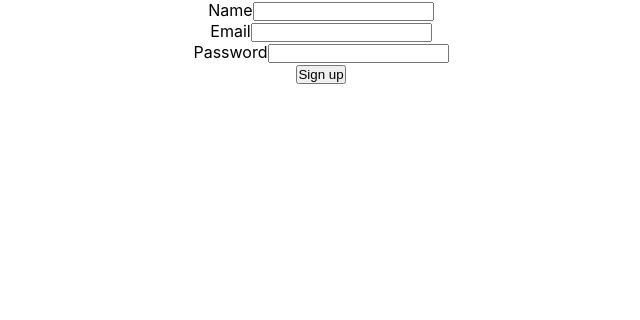
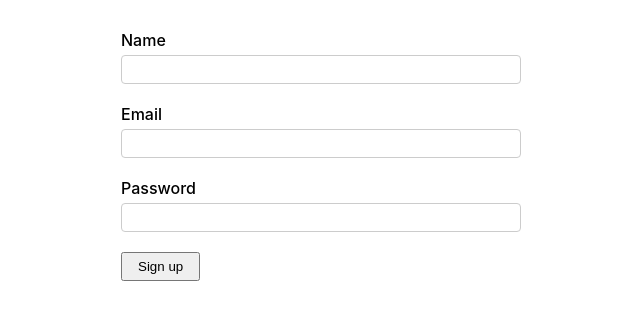
Before and after one commit to Hadi-bakhshi/Formik-project, a React (Create React App) app: page / in a window 1280 px wide. Shown: the top 320 px of the page, without its empty margins (319-959 px from the left). Built offline with nearby package versions, Linux system fonts and the light colour scheme.

Commit message:
form styles updated

```diff
--- a/src/App.css
+++ b/src/App.css
@@ -1,3 +1,27 @@
 .App {
-  text-align: center;
+  padding-top: 30px;
+  display: flex;
+  justify-content: center;
 }
+
+.formControl {
+  margin-bottom: 20px;
+}
+label {
+  display: flex;
+  margin-bottom: 5px;
+  font-weight: 500;
+}
+
+input {
+  width: 400px;
+  padding: 6px 12px;
+  display: block;
+  background-color: #fff;
+  color: #444;
+  border: 1px solid #ccc;
+  border-radius: 4px;
+}
+button {
+  padding: 5px 15px;
+}
```
